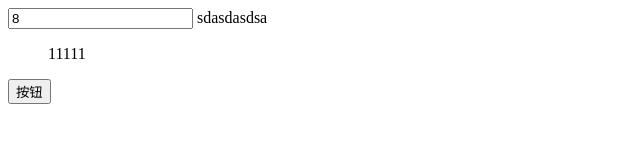
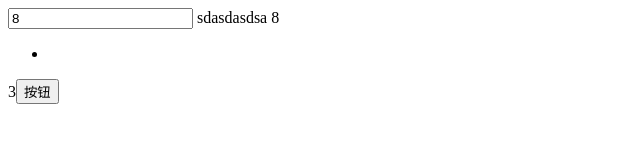
Before and after one commit to 1577351xyh/x-MVVM, a website built with webpack: page index.html in a window 1280 px wide. Shown: the full height of the page, 0-640 px from the left. Built offline with nearby package versions, Linux system fonts and the light colour scheme.

Commit message:
created updeted

```diff
--- a/index.html
+++ b/index.html
@@ -11,10 +11,12 @@
       <input type="text" v-bind:value="a+c">
       <a-sss></a-sss>
       sdasdasdsa
+      {{a+c}}
       <cmp></cmp>
       <ul :title="c">
-        11111
+        <li></li>
       </ul>
+      {{a}}
       <button @click="fn">按钮</button>
     </div>
     <script src="src/index.js" type="module"></script>
--- a/src/exprsion.js
+++ b/src/exprsion.js
@@ -46,7 +46,52 @@
   return eval(str2);
 }
 
+/**
+ * 1.{{}}解析
+ * @param {} str
+ * @param {*} data
+ */
+export function compileStringTemplate(str, data){
+  let s=0;
 
+  //{{xxx}}
+  let arr=[];
+
+  let n=0;
+  while((n=str.indexOf('{{', s))!=-1){
+    arr.push(str.substring(s, n));    //?
+
+    let m=2;
+    let e;
+    for(let i=n+2;i<str.length;i++){
+      if(str[i]=='{')m++;
+      else if(str[i]=='}')m--;
+
+      if(m==0){
+        e=i;
+        break;
+      }
+    }
+
+    if(m>0){
+      throw new Error('花括号不匹配');
+    }
+
+    let strExpr=str.substring(n+2, e-1);
+    let result=expr(strExpr, data);
+
+    if(typeof result=='object'){
+      arr.push(JSON.stringify(result));
+    }else{
+      arr.push(result);
+    }
+    s=e+1;
+  }
+
+  arr.push(str.substring(s));
+
+  return arr.join('');
+}
 
 /**
  * 解析字符串和表达式
--- a/src/index.js
+++ b/src/index.js
@@ -10,6 +10,12 @@
     fn() {
       alert(1)
     }
+  },
+  created() {
+    console.log('init完成')
+  },
+  updeted() {
+    console.log('update完成')
   }
 })
 console.log(app)
--- a/src/vtext.js
+++ b/src/vtext.js
@@ -1,15 +1,19 @@
 import { assert } from './common.js'
 import { VNode } from './vnode.js';
+import {compileStringTemplate} from './exprsion.js'
 export default class VTxet extends VNode {
   constructor(options, component) {
     assert(options)
     assert(options.el)
     assert(options.data)
     super(options.el, component)
-    this._data = options.data;
+    this._template = options.data;
     this.state='init'
   }
   render() {
     this.state='update'
+    let str = compileStringTemplate(this._template,this._component._data)
+    //系统data
+    this._el.data =str;
   }
 }
--- a/src/vue.js
+++ b/src/vue.js
@@ -13,30 +13,28 @@
     let root = getElement(options.el)
     let domTree = parseDOM(root)
     let vdomTree = createVDom(domTree, this)
+    this.created = options.created;
+    this.updeted = options.updeted;
 
     this._root = vdomTree;
     this._data = createProxy({ ...options.data, ...options.methods } || {}, () => {
       this.render()
     })
     this.status = 'init'
-    this._doInit()
+    this.created && this.created.call(this._data)
     //更新--update
     this.render()
+    return this._data
   }
   render() {
-    this.status = 'update'
     //渲染自己
     this._root.render()
     //渲染子集
     this._root.$children.forEach(element => {
       element.render()
     });
-    this._update()
-  }
-  _doInit() {
+    this.updeted && this.updeted.call(this._data)
 
-  }
-  _update() {
-
+    this.status = 'update'
   }
 }
```
